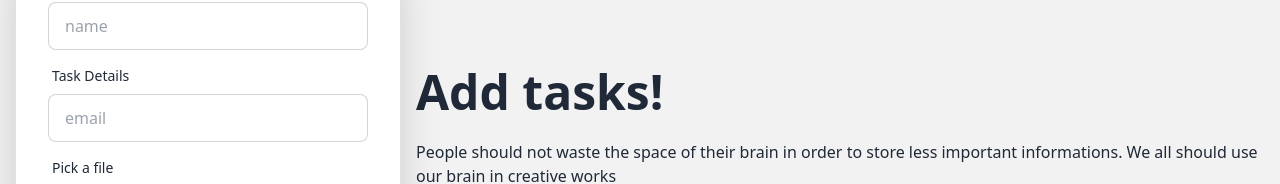
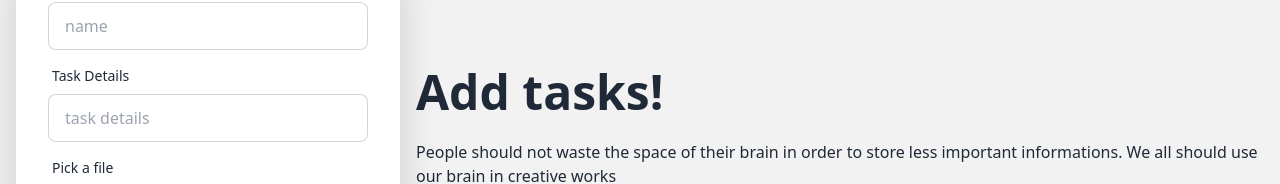
Before and after one commit to SynysterRudro/task-manager-client, a Next.js app: page /AddTasks in a window 1280 px wide. Shown: the part 178-362 px from the top of the page. Built offline with nearby package versions, Linux system fonts and the light colour scheme; no server answers.

Commit message:
final touch

```diff
--- a/pages/AddTasks.js
+++ b/pages/AddTasks.js
@@ -9,6 +9,9 @@ const AddTasks = () => {
 
     const { user } = useContext(AuthContext);
     // console.log(user);
+
+
+
 
 
     const handleForm = event => {
@@ -27,7 +30,7 @@ const AddTasks = () => {
                 description: details
             }
 
-            fetch('http://localhost:5000/alltasks', {
+            fetch('https://task-manager-server-jgdonbes6-synysterrudro.vercel.app/alltasks', {
                 method: 'POST',
                 headers: {
                     'content-type': 'application/json'
@@ -84,7 +87,7 @@ const AddTasks = () => {
                                     <label className="label">
                                         <span className="label-text">Task Details</span>
                                     </label>
-                                    <input type="text" name='taskDetails' placeholder="email" className="input input-bordered" />
+                                    <input type="text" name='taskDetails' placeholder="task details" className="input input-bordered" />
                                 </div>
                                 <div className="form-control">
                                     <div className="form-control w-full max-w-xs">
--- a/pages/MyTasks.js
+++ b/pages/MyTasks.js
@@ -13,7 +13,7 @@ const MyTasks = () => {
     const [tasks, setTasks] = useState([]);
 
     useEffect(() => {
-        fetch(`http://localhost:5000/alltasks?email=${user?.email}`)
+        fetch(`https://task-manager-server-jgdonbes6-synysterrudro.vercel.app/alltasks?email=${user?.email}`)
             .then(res => res.json())
             .then(data => setTasks(data))
     }, [user?.email])
```
